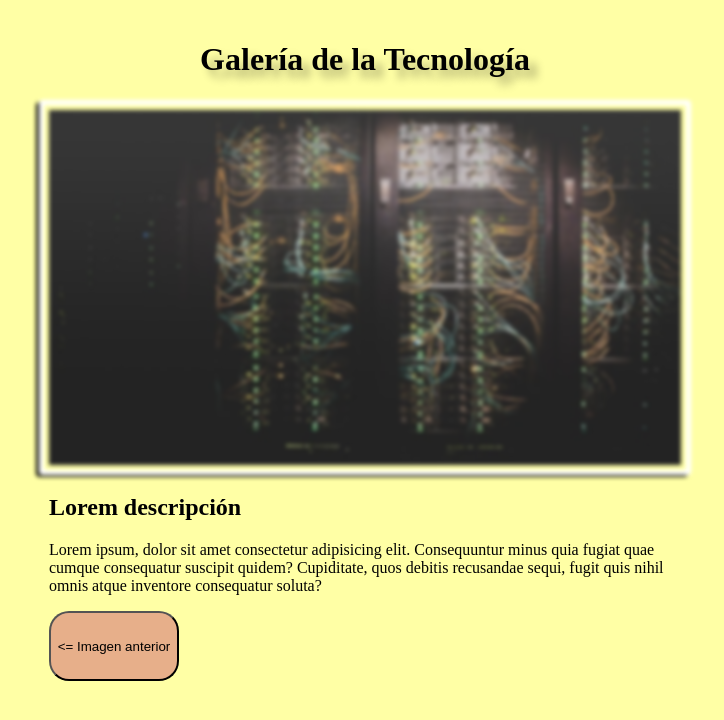
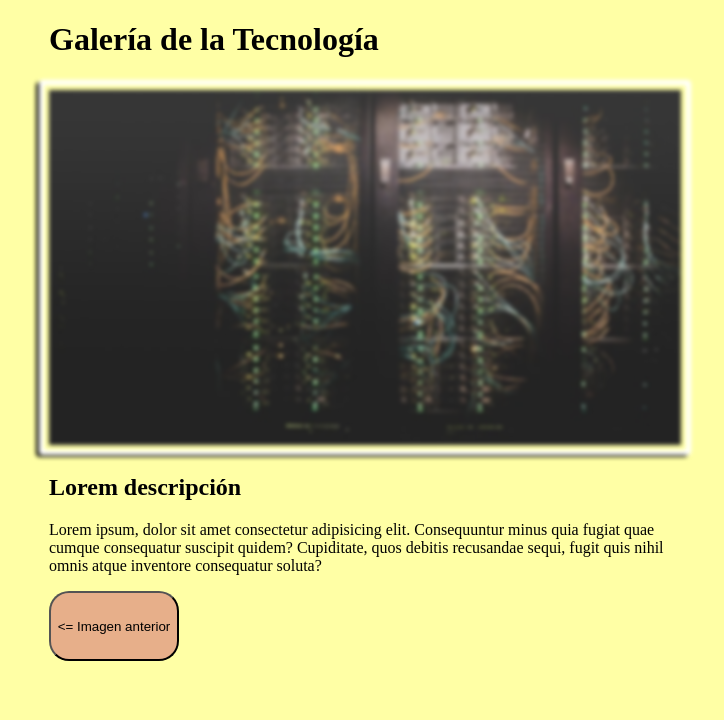
Before and after one commit to CeciMarroche/subgrupo7, a plain HTML site: page page2.html in a window 1280 px wide. Shown: the whole page, without its empty margins (275-999 px from the left). Drawn offline with Linux system fonts and the light colour scheme.

Commit message:
Update page2.html

```diff
--- a/page2.html
+++ b/page2.html
@@ -9,10 +9,10 @@
 </head>
 
 <body>
-    <h1 class="titulo">Galería de la Tecnología</h1>
+    <h1 class="tipografia1">Galería de la Tecnología</h1>
     <img src="img2.jpg" alt="Sala de servidores" class="image"/>
-    <h2>Lorem descripción</h2>
-    <p>Lorem ipsum, dolor sit amet consectetur adipisicing elit. Consequuntur minus quia fugiat quae cumque consequatur
+    <h2 class="tipografia2">Lorem descripción</h2>
+    <p class="texto">Lorem ipsum, dolor sit amet consectetur adipisicing elit. Consequuntur minus quia fugiat quae cumque consequatur
         suscipit quidem? Cupiditate, quos debitis recusandae sequi, fugit quis nihil omnis atque inventore consequatur
         soluta?</p>
 
```
